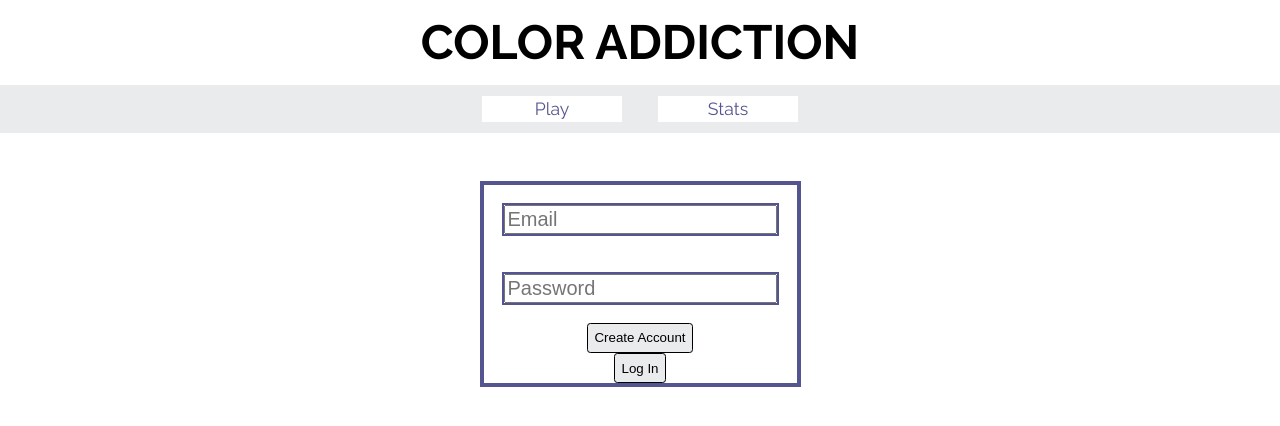
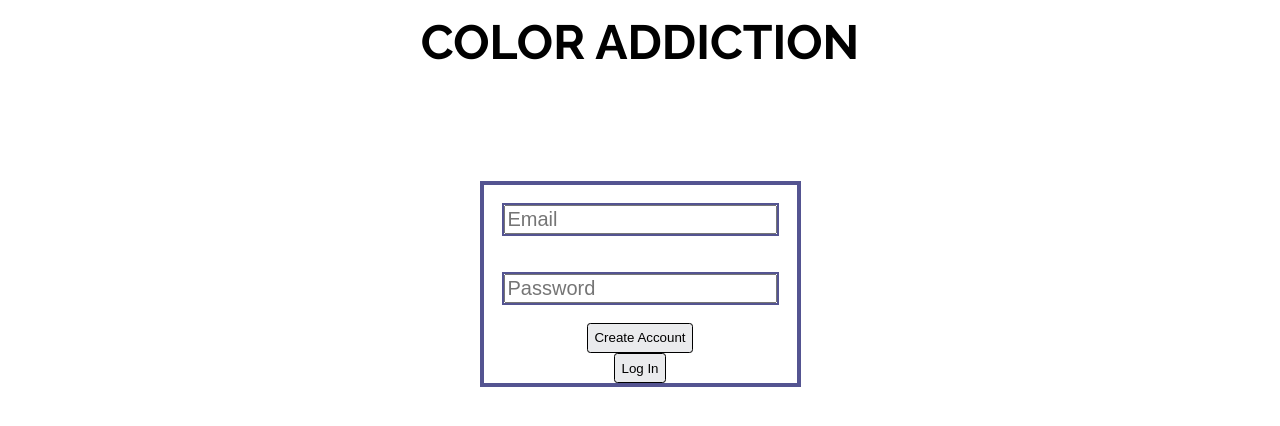
Before and after one commit to sarathrasher/hue-addiction, a website: page public/index.html in a window 1280 px wide. Drawn offline with nearby package versions, Linux system fonts and the light colour scheme.

Commit message:
Added a hidden class to the nav bar on page load

```diff
--- a/public/index.html
+++ b/public/index.html
@@ -18,7 +18,7 @@
 <body>
   <header class="header">
     <h1 class="title"><span class="red-letter">C</span><span class="yellow-letter">o</span><span class="green-letter">l</span><span class="blue-letter">o</span><span class="purple-letter">r</span> <span class="red-letter">A</span><span class="yellow-letter">d</span><span class="green-letter">d</span><span class="blue-letter">i</span><span class="purple-letter">c</span><span class="red-letter">t</span><span class="yellow-letter">i</span><span class="green-letter">o</span><span class="blue-letter">n</span> </h1>
-    <nav class="nav">
+    <nav class="nav hidden">
       <ul class="nav-list">
         <li class="nav-item"><a class="nav-link-play nav-link">Play</a></li>
         <li class="nav-item"><a class="nav-link-stats nav-link">Stats</a></li>
```
